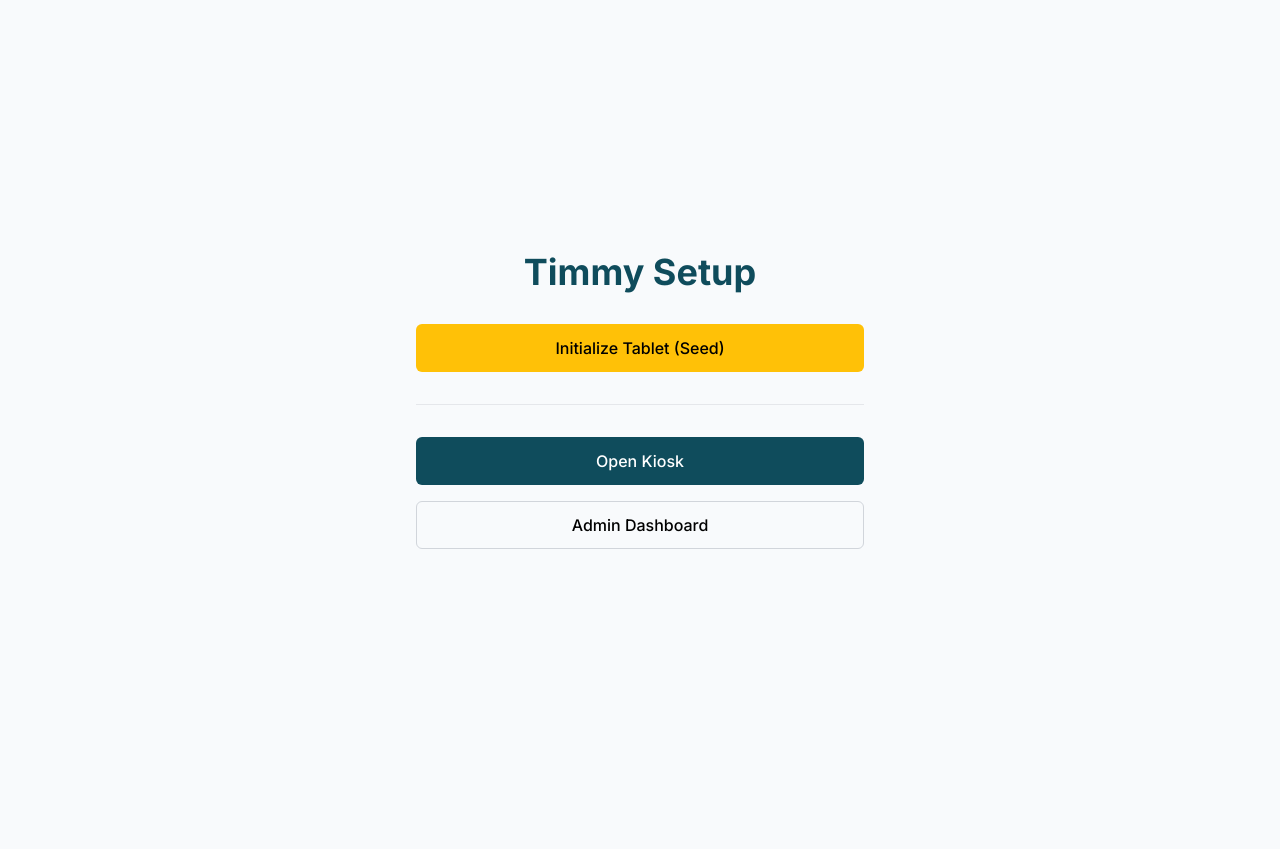
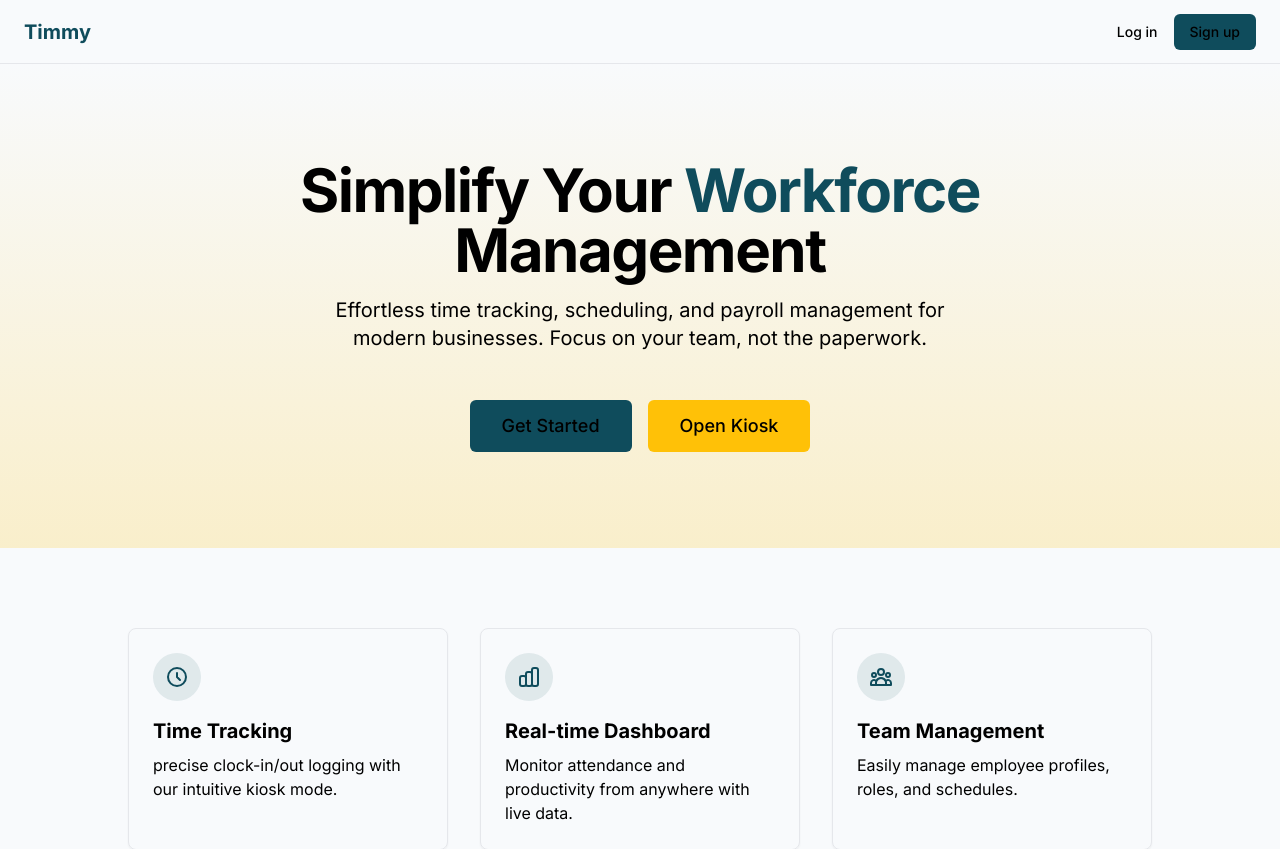
Before and after one commit to sean241/timmy-app, a Next.js app: page / in a window 1280 px wide. Shown: the top 849 px of the page. Before the commit the page ends 800 px from the top, so only its background shows below. Built offline with nearby package versions, Linux system fonts and the light colour scheme.

Commit message:
feat: add public landing page

```diff
--- a/app/page.tsx
+++ b/app/page.tsx
@@ -1,55 +1,97 @@
-"use client";
-
-import { useState } from "react";
-import { seedEmployees } from "@/lib/seed";
 import Link from "next/link";
-// import { Button } from "@/components/ui/button"; // Removed unused import
-// Wait, I haven't installed shadcn/ui components yet. I should probably do that or just use Tailwind classes directly for now to save time/complexity if not strictly required to use the CLI.
-// The prompt said "Styling: Tailwind CSS + shadcn/ui". I should probably install at least the button.
-// But for speed in this "Vertical Slice", I can just build a nice button with Tailwind.
 
 export default function Home() {
-  const [status, setStatus] = useState<string>("");
+  return (
+    <div className="flex min-h-screen flex-col">
+      {/* Navigation */}
+      <header className="px-6 h-16 flex items-center justify-between border-b bg-background">
+        <div className="flex items-center gap-2">
+          <span className="text-xl font-bold text-primary">Timmy</span>
+        </div>
+        <nav className="flex items-center gap-4">
+          <Link
+            href="/admin"
+            className="text-sm font-medium text-muted-foreground hover:text-primary transition-colors"
+          >
+            Log in
+          </Link>
+          <Link
+            href="/admin/signup"
+            className="bg-primary text-primary-foreground hover:bg-primary/90 px-4 py-2 rounded-md text-sm font-medium transition-colors"
+          >
+            Sign up
+          </Link>
+        </nav>
+      </header>
 
-  const handleSeed = async () => {
-    try {
-      setStatus("Initializing...");
-      await seedEmployees();
-      setStatus("Success! 3 employees added.");
-    } catch (error) {
-      console.error(error);
-      setStatus("Error during initialization.");
-    }
-  };
+      <main className="flex-1">
+        {/* Hero Section */}
+        <section className="py-24 px-6 text-center space-y-8 bg-gradient-to-b from-background to-secondary/20">
+          <div className="max-w-3xl mx-auto space-y-4">
+            <h1 className="text-5xl md:text-6xl font-bold tracking-tight text-foreground">
+              Simplify Your <span className="text-primary">Workforce</span> Management
+            </h1>
+            <p className="text-xl text-muted-foreground max-w-2xl mx-auto">
+              Effortless time tracking, scheduling, and payroll management for modern businesses.
+              Focus on your team, not the paperwork.
+            </p>
+          </div>
 
-  return (
-    <main className="flex min-h-screen flex-col items-center justify-center p-24 bg-background text-foreground gap-8">
-      <h1 className="text-4xl font-bold text-primary">Timmy Setup</h1>
+          <div className="flex flex-col sm:flex-row gap-4 justify-center pt-4">
+            <Link
+              href="/admin"
+              className="bg-primary text-primary-foreground hover:bg-primary/90 px-8 py-3 rounded-md text-lg font-medium transition-colors"
+            >
+              Get Started
+            </Link>
+            <Link
+              href="/kiosk"
+              className="bg-secondary text-secondary-foreground hover:bg-secondary/80 px-8 py-3 rounded-md text-lg font-medium transition-colors"
+            >
+              Open Kiosk
+            </Link>
+          </div>
+        </section>
 
-      <div className="flex flex-col gap-4 w-full max-w-md">
-        <button
-          onClick={handleSeed}
-          className="bg-secondary text-secondary-foreground hover:bg-secondary/90 h-12 px-4 py-2 rounded-md font-medium transition-colors"
-        >
-          Initialize Tablet (Seed)
-        </button>
+        {/* Features Preview */}
+        <section className="py-20 px-6 bg-background">
+          <div className="max-w-5xl mx-auto grid md:grid-cols-3 gap-8">
+            <div className="p-6 rounded-lg border bg-card text-card-foreground shadow-sm">
+              <div className="h-12 w-12 bg-primary/10 rounded-full flex items-center justify-center mb-4">
+                <svg className="w-6 h-6 text-primary" fill="none" stroke="currentColor" viewBox="0 0 24 24">
+                  <path strokeLinecap="round" strokeLinejoin="round" strokeWidth={2} d="M12 8v4l3 3m6-3a9 9 0 11-18 0 9 9 0 0118 0z" />
+                </svg>
+              </div>
+              <h3 className="text-xl font-bold mb-2">Time Tracking</h3>
+              <p className="text-muted-foreground"> precise clock-in/out logging with our intuitive kiosk mode.</p>
+            </div>
 
-        {status && <p className="text-center text-sm font-medium text-primary">{status}</p>}
+            <div className="p-6 rounded-lg border bg-card text-card-foreground shadow-sm">
+              <div className="h-12 w-12 bg-primary/10 rounded-full flex items-center justify-center mb-4">
+                <svg className="w-6 h-6 text-primary" fill="none" stroke="currentColor" viewBox="0 0 24 24">
+                  <path strokeLinecap="round" strokeLinejoin="round" strokeWidth={2} d="M9 19v-6a2 2 0 00-2-2H5a2 2 0 00-2 2v6a2 2 0 002 2h2a2 2 0 002-2zm0 0V9a2 2 0 012-2h2a2 2 0 012 2v10m-6 0a2 2 0 002 2h2a2 2 0 002-2m0 0V5a2 2 0 012-2h2a2 2 0 012 2v14a2 2 0 01-2 2h-2a2 2 0 01-2-2z" />
+                </svg>
+              </div>
+              <h3 className="text-xl font-bold mb-2">Real-time Dashboard</h3>
+              <p className="text-muted-foreground">Monitor attendance and productivity from anywhere with live data.</p>
+            </div>
 
-        <div className="h-px bg-gray-200 my-4" />
+            <div className="p-6 rounded-lg border bg-card text-card-foreground shadow-sm">
+              <div className="h-12 w-12 bg-primary/10 rounded-full flex items-center justify-center mb-4">
+                <svg className="w-6 h-6 text-primary" fill="none" stroke="currentColor" viewBox="0 0 24 24">
+                  <path strokeLinecap="round" strokeLinejoin="round" strokeWidth={2} d="M17 20h5v-2a3 3 0 00-5.356-1.857M17 20H7m10 0v-2c0-.656-.126-1.283-.356-1.857M7 20H2v-2a3 3 0 015.356-1.857M7 20v-2c0-.656.126-1.283.356-1.857m0 0a5.002 5.002 0 019.288 0M15 7a3 3 0 11-6 0 3 3 0 016 0zm6 3a2 2 0 11-4 0 2 2 0 014 0zM7 10a2 2 0 11-4 0 2 2 0 014 0z" />
+                </svg>
+              </div>
+              <h3 className="text-xl font-bold mb-2">Team Management</h3>
+              <p className="text-muted-foreground">Easily manage employee profiles, roles, and schedules.</p>
+            </div>
+          </div>
+        </section>
+      </main>
 
-        <Link href="/kiosk" className="w-full">
-          <button className="w-full bg-primary text-white hover:bg-primary/90 h-12 px-4 py-2 rounded-md font-medium transition-colors">
-            Open Kiosk
-          </button>
-        </Link>
-
-        <Link href="/admin" className="w-full">
-          <button className="w-full border border-gray-300 hover:bg-gray-100 h-12 px-4 py-2 rounded-md font-medium transition-colors">
-            Admin Dashboard
-          </button>
-        </Link>
-      </div>
-    </main>
+      <footer className="py-8 border-t text-center text-sm text-muted-foreground">
+        <p>© {new Date().getFullYear()} Timmy. All rights reserved.</p>
+      </footer>
+    </div>
   );
 }
```
